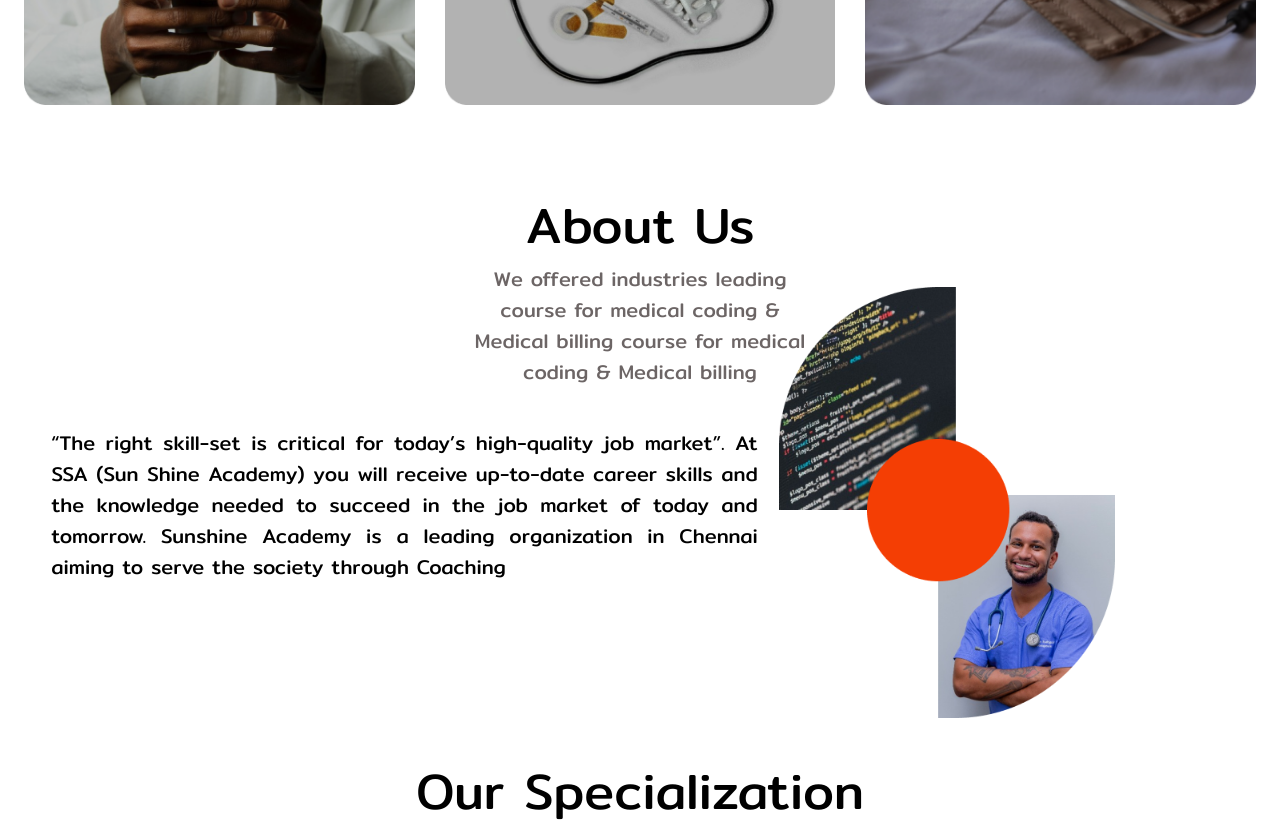
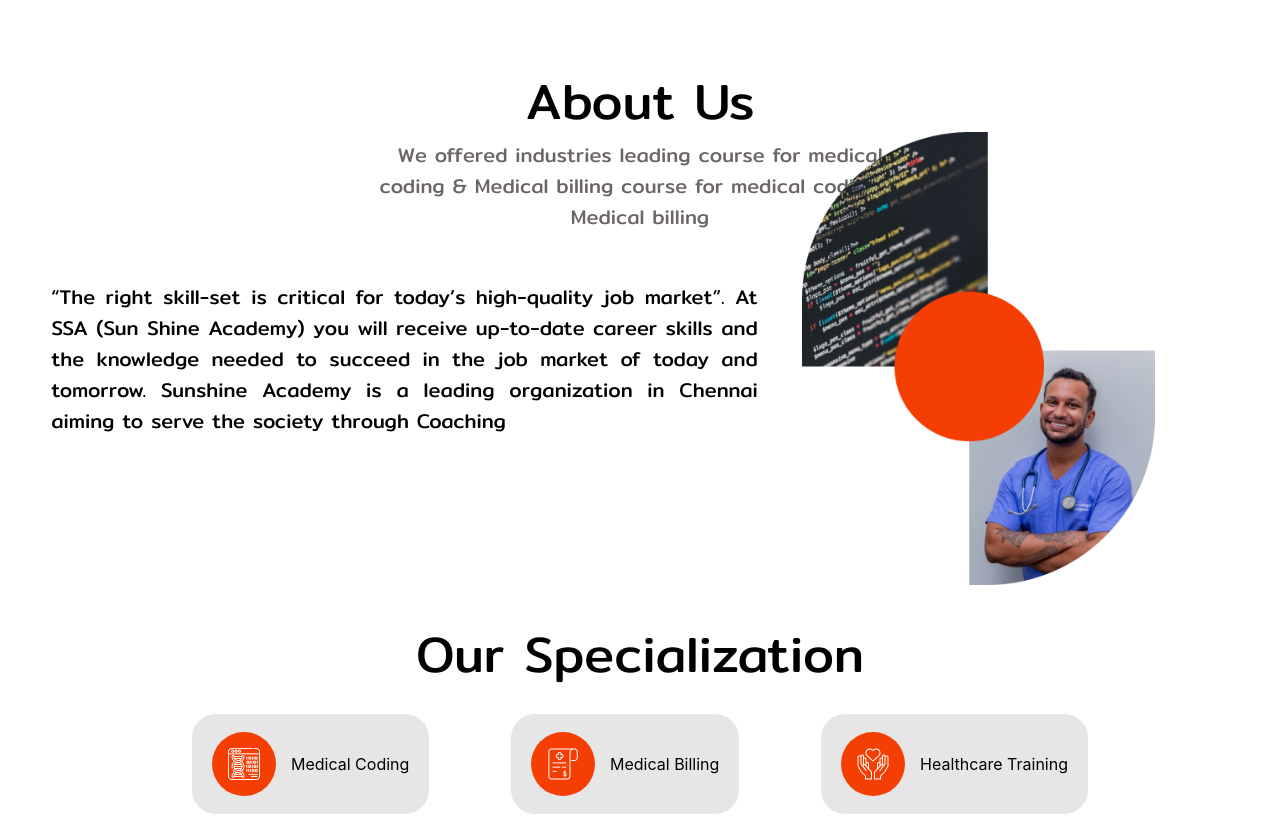
Before and after one commit to THILAKV007/sunshineacademy, a React (Create React App) app: page / in a window 1280 px wide. Shown: the part 2200-3022 px from the top of the page. Built offline with nearby package versions, Linux system fonts and the light colour scheme; a web font is replaced by a local one.

Commit message:
tab done

```diff
--- a/src/Shared/SubTitle.jsx
+++ b/src/Shared/SubTitle.jsx
@@ -14,7 +14,7 @@ const SubTitle = ({ children }) => {
         fontWeight: 300,
         lineHeight: 'normal',
         mx: { xs: 2, sm: 'auto' },
-        maxWidth: '350px',
+        maxWidth: '600px',
       }}
     >
       {children}
--- a/src/pages/about_us/about_us.js
+++ b/src/pages/about_us/about_us.js
@@ -11,10 +11,25 @@ const AboutUs = forwardRef((props, ref) => {
   return (
     <section className='about-us-bg' ref={ref}>
       <HeadingText>About Us</HeadingText>
-      <SubTitle>
-        We offered industries leading course for medical coding & Medical
-        billing course for medical coding & Medical billing
-      </SubTitle>
+      <Box
+        sx={{
+          color: '#6c6565',
+          marginTop: '2px',
+          fontFamily: 'Mitr, sans-serif',
+          fontSize: { xs: '15px', md: '20px' },
+          textAlign: 'center',
+          fontStyle: 'normal',
+          fontWeight: 300,
+          lineHeight: 'normal',
+          mx: { xs: 2, sm: 'auto' },
+          maxWidth: '600px',
+        }}
+      >
+        We offered industries leading course for medical
+        <br /> coding & Medical billing course for medical coding & Medical
+        billing
+      </Box>
+
       <motion.div
         className='about-us-content'
         onMouseEnter={() => setIsHovered(true)}
@@ -22,17 +37,16 @@ const AboutUs = forwardRef((props, ref) => {
       >
         <Box
           sx={{
-            marginTop: { md: '-100px' },
-            display: { md: 'flex' },
+            marginTop: { sm: 4, md: '-100px' },
+            display: { sm: 'flex' },
             justifyContent: 'space-between',
             alignItems: 'center',
-            marginLeft: '4%',
-            marginRight: '4%',
+            marginX: '4%',
           }}
         >
           <Box
             sx={{
-              maxWidth: { md: '60%' },
+              maxWidth: { sm: '50%', md: '60%' },
               fontFamily: 'Mitr',
               fontSize: { xs: '13px', md: '20px' },
               fontStyle: 'normal',
@@ -52,6 +66,10 @@ const AboutUs = forwardRef((props, ref) => {
             sx={{
               marginRight: { xs: '0px', md: '30px' },
               mt: { xs: '20px', md: 0 },
+              width: { xs: '100%', sm: '50%', md: '100%' },
+              display: { xs: '', sm: 'flex', md: '' },
+              justifyContent: 'center',
+              alignItems: 'center',
             }}
           >
             <motion.img
--- a/src/pages/specilization/our_specialization.js
+++ b/src/pages/specilization/our_specialization.js
@@ -12,7 +12,7 @@ function OurSpecialization() {
         sx={{
           display: { sm: 'flex' },
           marginTop: '24px',
-          marginX: { xs: '10%', md: '15%' },
+          marginX: { xs: '10%', sm: '3%', md: '15%' },
           justifyContent: 'space-between',
           alignItems: 'center',
         }}
@@ -116,20 +116,19 @@ function OurSpecialization() {
           fontSize: { xs: 18, md: 24 },
           fontWeight: 300,
           textAlign: 'center',
-          marginTop: 7,
+          marginTop: 3,
           mx: 3,
         }}
       >
         All of us at SSA (Sun Shine Academy), look forward to helping you get
         the career training you need to get ahead in life.
         <br />
-        <br />
         Enroll today – and take the next step toward a brighter tomorrow.
       </Box>
       <Box
         sx={{
           width: 'auto',
-          marginX: { xs: '10%', md: '42%' },
+          marginX: { xs: '10%', sm: '40%', md: '42%' },
           marginTop: '30px',
           backgroundColor: '#f43e04',
           color: '#fff',
```
Also changed, not shown: 1 other file (tests, documents, lock files or other folders).
